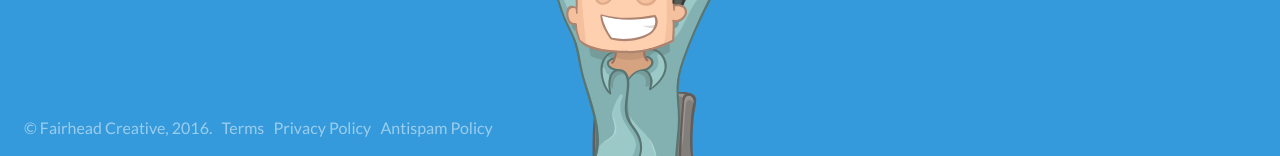
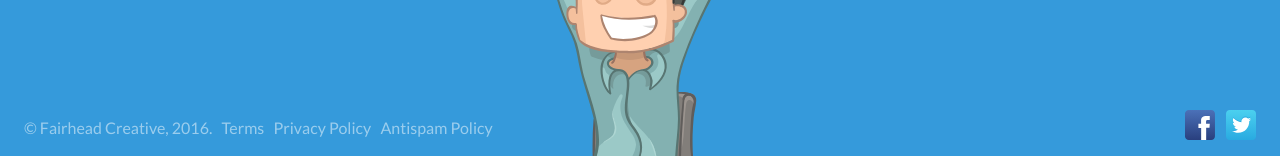
Before and after one commit to fairheadcreative/fairheadcreative, a Jekyll site: the page built from index.html, in a window 1280 px wide. Shown: the part 4140-4296 px from the top of the page. Built offline with Jekyll 4.4.1, drawn with Linux system fonts in a browser that asks for light colours; Markdown is read by kramdown in place of the engine named in the settings; the list of posts is cut into pages by our own code.

Commit message:
Add social icons to footer

```diff
--- a/_layouts/layout.html
+++ b/_layouts/layout.html
@@ -105,7 +105,13 @@
   {{ content }}
 
   <footer class="global-footer">
-  &copy; Fairhead Creative, 2016. &nbsp; <a href="/terms/">Terms</a> &nbsp; <a href="/privacy/">Privacy Policy</a> &nbsp; <a href="/antispam/">Antispam Policy</a>
+    <div class="footer-primary">
+      &copy; Fairhead Creative, 2016. &nbsp; <a href="/terms/">Terms</a> &nbsp; <a href="/privacy/">Privacy Policy</a> &nbsp; <a href="/antispam/">Antispam Policy</a>
+    </div>
+    <div class="footer-secondary">
+      <a href="http://facebook.com/fairheadcreative" class="footer-facebook" rel="_blank">Facebook</a>
+      <a href="https://twitter.com/fairheadc" class="footer-twitter" rel="_blank">Twitter</a>
+    </div>
   </footer>
   <script src="/js/jquery.min.js"></script>
   <script src="/js/production.min.js"></script>
--- a/_sass/base/_navigation.scss
+++ b/_sass/base/_navigation.scss
@@ -65,23 +65,57 @@
 }
 
 .global-footer {
-  margin: -2.5em 0 0 1.5em;
+  position: relative;
   color: white;
-  opacity: .5;
 
   a { color: white; }
 }
 
+.footer-primary {
+  display: none;
+
+  @include media($medium-screen) {
+    display: block;
+    margin: -2.5em 0 0 1.5em;
+    opacity: .5;
+  }
+}
+
+.footer-secondary {
+  @include media(max-width $medium-screen) {
+    position: absolute;
+    left: 1em;
+    bottom: 1em;
+  }
+
+  @include media($medium-screen) {
+    position: absolute;
+    right: 1.5em;
+    bottom: 0;
+  }
+
+  .footer-facebook,
+  .footer-twitter {
+    display: inline-block;
+    width: 30px;
+    height: 30px;
+    text-indent: -999em;
+    margin-left: .5em;
+  }
+
+  .footer-facebook { background-image: url('../images/webicon-facebook.svg'); }
+  .footer-twitter { background-image: url('../images/webicon-twitter.svg'); }
+}
+
 .portfolio .global-footer,
 .blog .global-footer,
-.start .global-footer,
 .onboard .global-footer,
+.products .global-footer,
 .starterkit .global-footer,
 .policies .global-footer,
 .master-convert .global-footer,
 .master-email .global-footer {
   color: $base-font-color;
-  text-align: center;
   margin: -2.5em 0 1em;
   clear: both;
 
```
